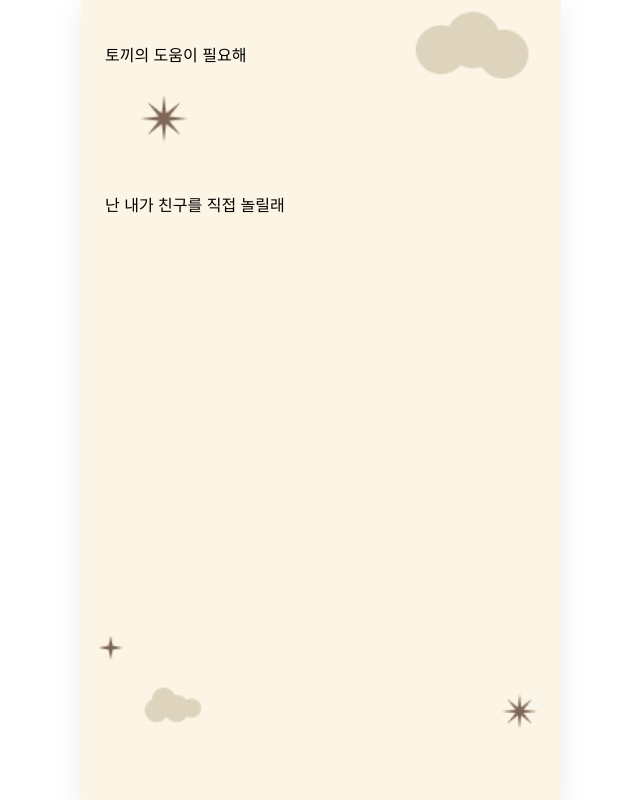
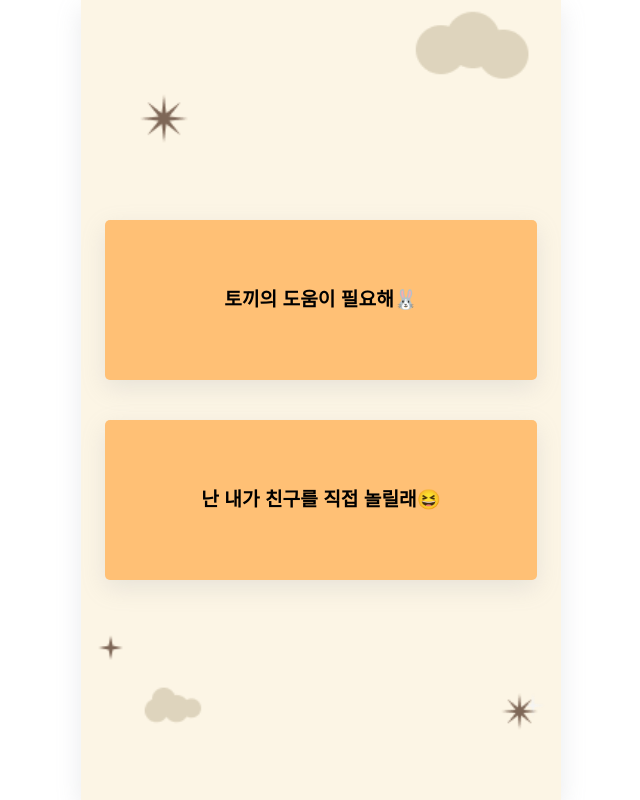
Before and after one commit to pagers-org/here-your-duckdam, a Next.js app: page /select in a window 1280 px wide. Shown: the whole page, without its empty margins (319-959 px from the left). Built offline with nearby package versions, Linux system fonts and the light colour scheme; no server answers.

Commit message:
style: select-page UI

```diff
--- a/pages/select/index.tsx
+++ b/pages/select/index.tsx
@@ -6,10 +6,10 @@ const Select = () => {
         <>
             <Wrapper>
                 <Selection>
-                    <Link href="/attitude">토끼의 도움이 필요해</Link>
+                    <Link href="/attitude">토끼의 도움이 필요해🐰</Link>
                 </Selection>
                 <Selection>
-                    <Link href="/custom">난 내가 친구를 직접 놀릴래</Link>
+                    <Link href="/custom">난 내가 친구를 직접 놀릴래😆</Link>
                 </Selection>
             </Wrapper>
         </>
@@ -20,14 +20,23 @@ export default Select;
 
 const Wrapper = styled.div`
     width: 100%;
-    height: 100%;
+    height: 50%;
     display: flex;
     flex-direction: column;
     align-items: center;
-    padding-top: 3rem;
+    justify-content: space-around;
 `;
 
 const Selection = styled.div`
     width: 90%;
-    height: 20%;
+    height: 40%;
+    border-radius: 5px;
+    display: flex;
+    justify-content: center;
+    align-items: center;
+    font-size: 1.2rem;
+    font-weight: bold;
+    word-break: break-all;
+    background-color: ${({ theme }) => theme.color.orange};
+    box-shadow: ${({ theme }) => theme.shadow.layout};
 `;
```
